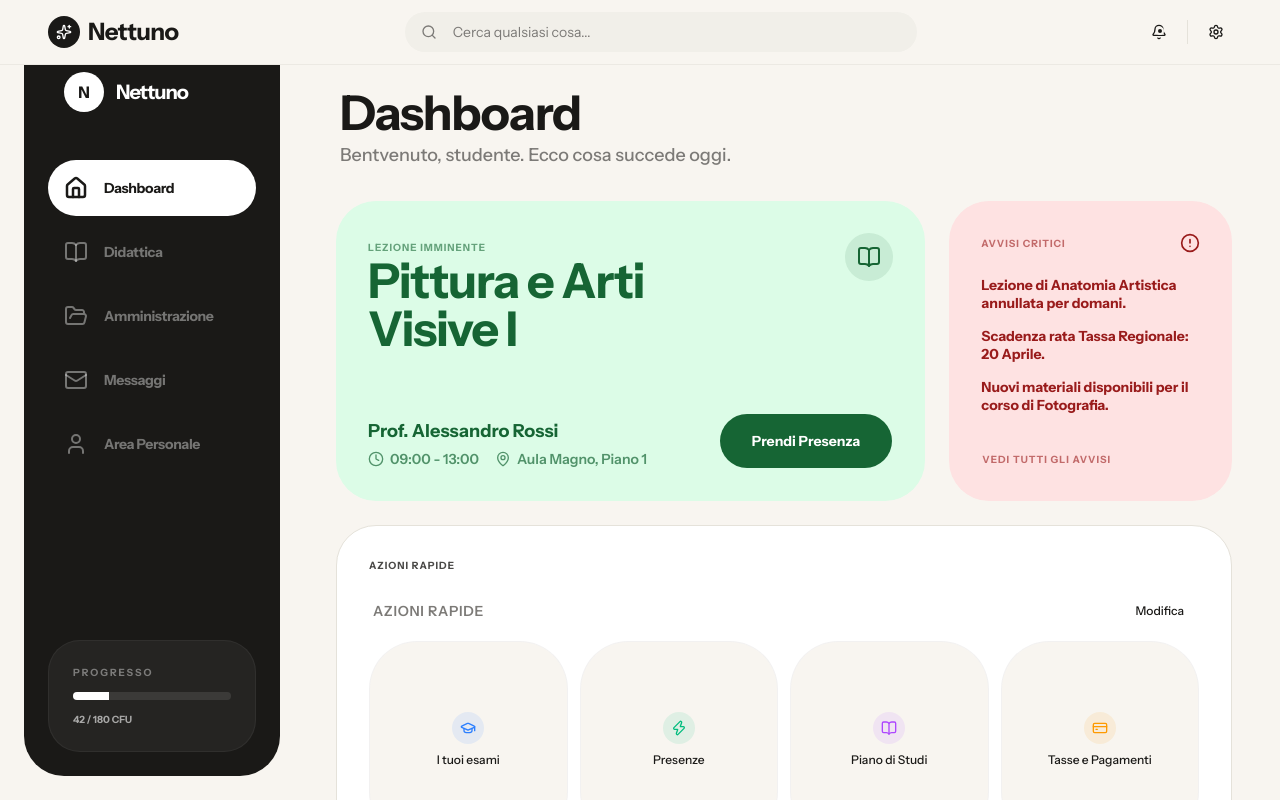
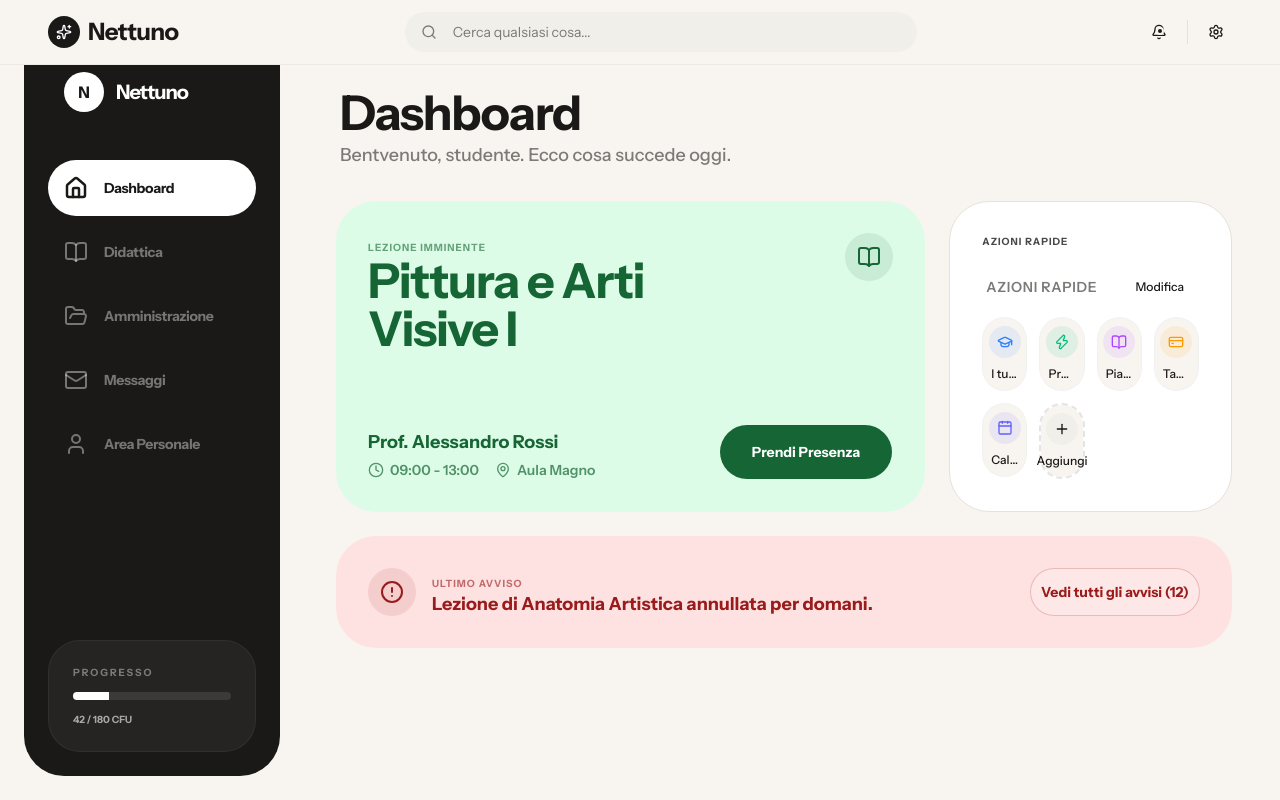
Before and after one commit to Snes00/nettuno-prototype, a Next.js app: page / in a window 1280 px wide. Shown: the top 800 px of the page. Built offline with nearby package versions, Linux system fonts and the light colour scheme.

Commit message:
design: riequilibrio dimensioni bento grid dashboard

```diff
--- a/src/app/(dashboard)/page.tsx
+++ b/src/app/(dashboard)/page.tsx
@@ -20,10 +20,10 @@ export default function DashboardPage() {
         </p>
       </section>
 
-      {/* Grid Bento - Solo contenuti autorizzati */}
+      {/* Grid Bento - Riequilibrata */}
       <div className="grid grid-cols-1 md:grid-cols-12 gap-6">
 
-        {/* Lezione Imminente (Bento Green) */}
+        {/* Lezione Imminente (Bento Green) - Priorità Alta */}
         <div className="md:col-span-8 bg-[#DCFCE7] rounded-[2.5rem] p-8 min-h-[300px] flex flex-col justify-between group">
           <div className="flex justify-between items-start">
              <div className="space-y-1">
@@ -39,7 +39,7 @@ export default function DashboardPage() {
                 <p className="text-lg font-bold text-[#166534]">Prof. Alessandro Rossi</p>
                 <div className="flex gap-4 text-sm font-semibold text-[#166534]/70">
                    <span className="flex items-center gap-1.5"><Clock className="h-4 w-4" /> 09:00 - 13:00</span>
-                   <span className="flex items-center gap-1.5"><MapPin className="h-4 w-4" /> Aula Magno, Piano 1</span>
+                   <span className="flex items-center gap-1.5"><MapPin className="h-4 w-4" /> Aula Magno</span>
                 </div>
              </div>
              <Button className="bg-[#166534] text-white rounded-full px-8 h-14 font-bold shadow-none hover:bg-[#166534]/90">
@@ -48,36 +48,31 @@ export default function DashboardPage() {
           </div>
         </div>
 
-        {/* Avvisi Critici (Bento Pink) */}
-        <div className="md:col-span-4 bg-[#FEE2E2] rounded-[2.5rem] p-8 flex flex-col gap-6">
+        {/* Azioni Rapide (Bento White) - Dimensione corretta e compatta */}
+        <div className="md:col-span-4 bg-white border border-[#E5E2DA] rounded-[2.5rem] p-8 flex flex-col gap-6">
            <div className="flex justify-between items-center">
-              <span className="text-[10px] font-black uppercase tracking-widest text-[#991b1b]/60">Avvisi Critici</span>
-              <AlertCircle className="h-5 w-5 text-[#991b1b]" />
+              <span className="text-[10px] font-black uppercase tracking-widest text-[#4A4947]">Azioni Rapide</span>
            </div>
-           <div className="flex flex-col gap-4">
-              {[
-                { id: 1, text: "Lezione di Anatomia Artistica annullata per domani.", type: "urgent" },
-                { id: 2, text: "Scadenza rata Tassa Regionale: 20 Aprile.", type: "warning" },
-                { id: 3, text: "Nuovi materiali disponibili per il corso di Fotografia.", type: "info" }
-              ].map((avviso) => (
-                <div key={avviso.id} className="group cursor-pointer">
-                  <p className="text-sm font-bold text-[#991b1b] leading-tight hover:underline decoration-2 underline-offset-4">{avviso.text}</p>
-                </div>
-              ))}
-           </div>
-           <div className="mt-auto">
-              <Button variant="link" className="p-0 h-auto text-[10px] font-black uppercase tracking-widest text-[#991b1b]/60">Vedi tutti gli avvisi</Button>
+           <div className="bg-transparent overflow-hidden">
+              {/* Qui QuickActions deve essere ottimizzato per stare in un col-span-4 */}
+              <QuickActions />
            </div>
         </div>
 
-        {/* Azioni Rapide (Bento White) */}
-        <div className="md:col-span-12 bg-white border border-[#E5E2DA] rounded-[2.5rem] p-8 flex flex-col gap-6 shadow-none">
-           <div className="flex justify-between items-center">
-              <span className="text-[10px] font-black uppercase tracking-widest text-[#4A4947]">Azioni Rapide</span>
+        {/* Avvisi Critici (Bento Pink) - Sotto la lezione */}
+        <div className="md:col-span-12 lg:col-span-12 bg-[#FEE2E2] rounded-[2.5rem] p-8 flex flex-col md:flex-row gap-8 items-start md:items-center justify-between">
+           <div className="flex items-center gap-4">
+              <div className="h-12 w-12 rounded-full bg-[#991b1b]/10 flex items-center justify-center shrink-0">
+                 <AlertCircle className="h-6 w-6 text-[#991b1b]" />
+              </div>
+              <div>
+                 <span className="text-[10px] font-black uppercase tracking-widest text-[#991b1b]/60">Ultimo Avviso</span>
+                 <p className="text-lg font-bold text-[#991b1b] leading-tight">Lezione di Anatomia Artistica annullata per domani.</p>
+              </div>
            </div>
-           <div className="bg-transparent">
-              <QuickActions />
-           </div>
+           <Button variant="outline" className="rounded-full border-[#991b1b]/20 text-[#991b1b] font-bold h-12 bg-white/20 whitespace-nowrap">
+              Vedi tutti gli avvisi (12)
+           </Button>
         </div>
 
       </div>
```
